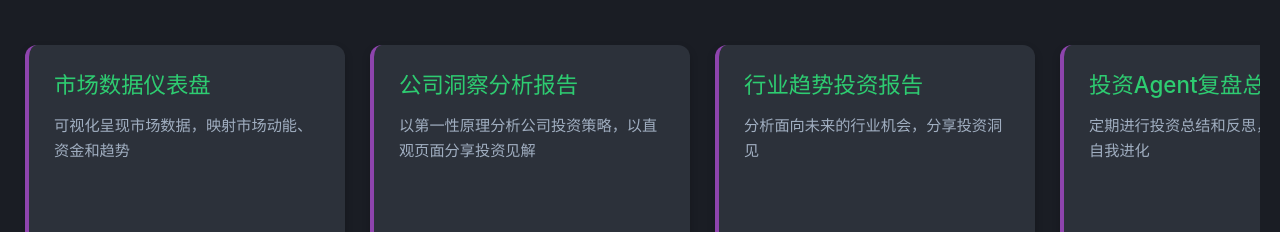
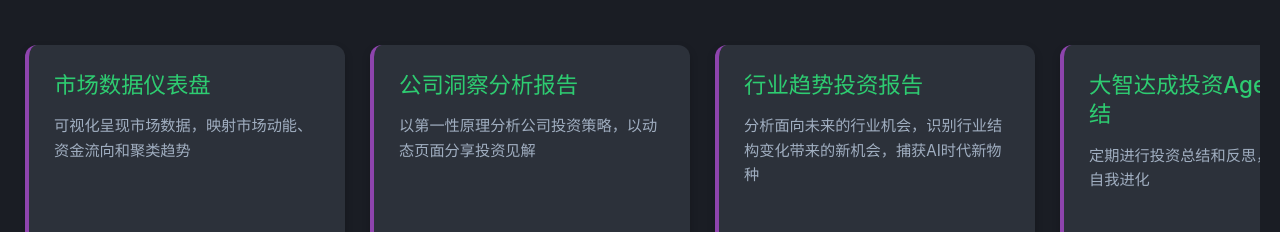
Before and after one commit to digital-era/AIPEInvestmentAgent, a website: page viberinvestment.html in a window 1280 px wide. Shown: the part 322-554 px from the top of the page. Drawn offline with Linux system fonts and the light colour scheme.

Commit message:
Update viberinvestment.html

```diff
--- a/viberinvestment.html
+++ b/viberinvestment.html
@@ -208,7 +208,7 @@
                 <div class="vibe-card">
                     <div class="card-content">
                         <h3>市场数据仪表盘</h3>
-                        <p>可视化呈现市场数据，映射市场动能、资金和趋势</p>
+                        <p>可视化呈现市场数据，映射市场动能、资金流向和聚类趋势</p>
                     </div>
                     <a href="https://digital-era.github.io/AIPEMarketDashboard/" target="_blank" rel="noopener noreferrer" class="card-link">
                         查看作品 <i class="fas fa-arrow-right"></i>
@@ -219,7 +219,7 @@
                 <div class="vibe-card">
                     <div class="card-content">
                         <h3>公司洞察分析报告</h3>
-                        <p>以第一性原理分析公司投资策略，以直观页面分享投资见解</p>
+                        <p>以第一性原理分析公司投资策略，以动态页面分享投资见解</p>
                     </div>
                     <a href="#" target="_blank" rel="noopener noreferrer" class="card-link">
                         即将上线 <i class="fas fa-arrow-right"></i>
@@ -230,7 +230,7 @@
                 <div class="vibe-card">
                     <div class="card-content">
                         <h3>行业趋势投资报告</h3>
-                        <p>分析面向未来的行业机会，分享投资洞见</p>
+                        <p>分析面向未来的行业机会，识别行业结构变化带来的新机会，捕获AI时代新物种</p>
                     </div>
                     <a href="#" target="_blank" rel="noopener noreferrer" class="card-link">
                         即将上线 <i class="fas fa-arrow-right"></i>
@@ -240,7 +240,7 @@
                 <!-- 第四个作品卡片 (示例) -->
                 <div class="vibe-card">
                     <div class="card-content">
-                        <h3>投资Agent复盘总结</h3>
+                        <h3>大智达成投资Agent复盘总结</h3>
                         <p>定期进行投资总结和反思，投资Agent自我进化</p>
                     </div>
                     <a href="#" target="_blank" rel="noopener noreferrer" class="card-link">
```
